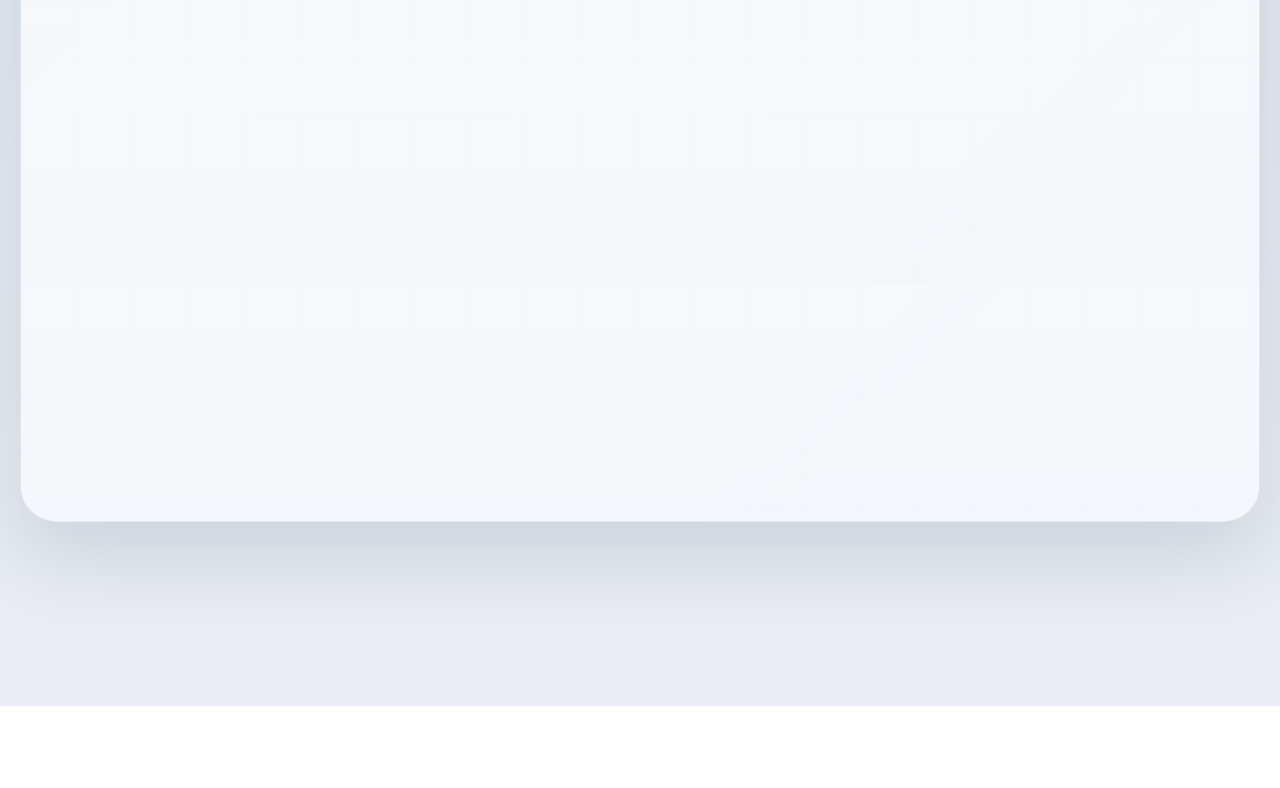
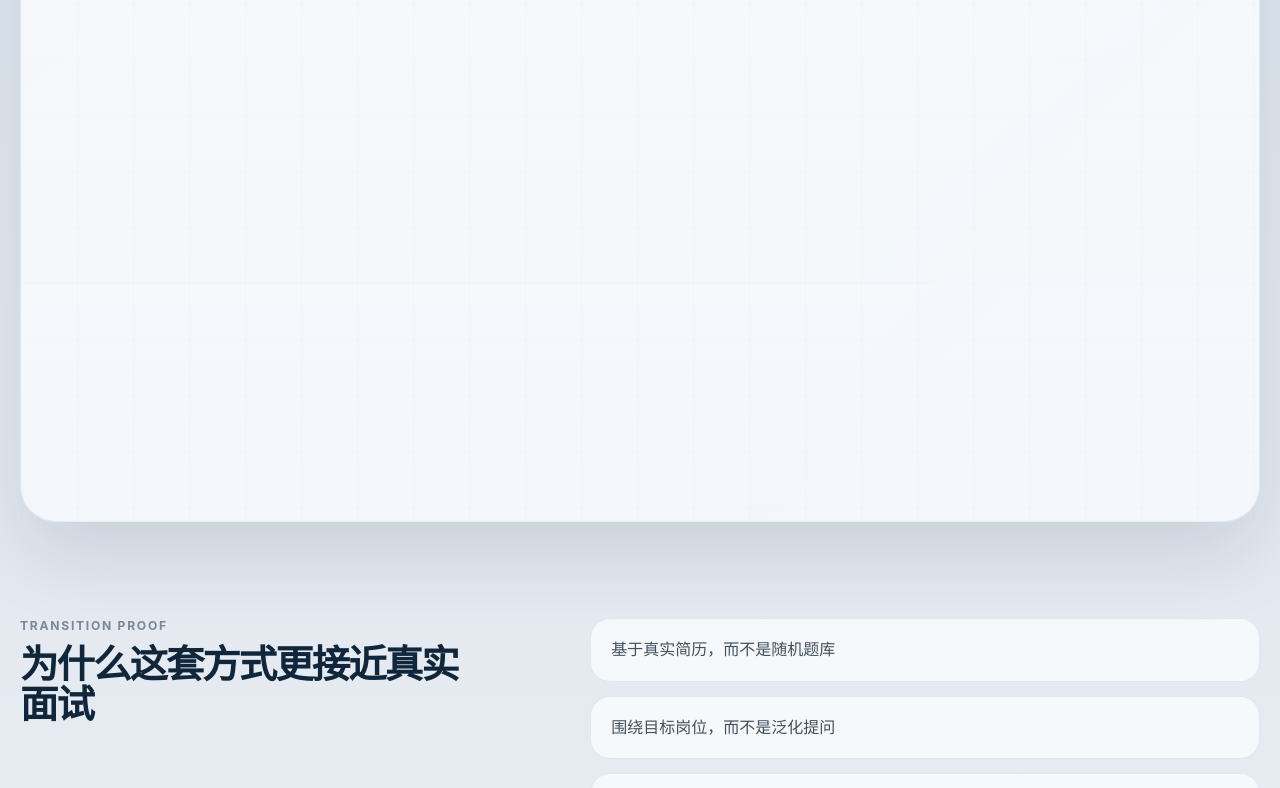
Before and after one commit to mouliu1/ai-interviewer, a Next.js app in the folder frontend/: page / in a window 1280 px wide. Shown: the part 2000-2788 px from the top of the page. Before the commit the page ends 2706 px from the top, so only its background shows below. Built offline with nearby package versions, Linux system fonts and the light colour scheme.

Commit message:
feat: add homepage proof and prepare entry sections

```diff
--- a/frontend/components/home-landing.module.css
+++ b/frontend/components/home-landing.module.css
@@ -1,4 +1,6 @@
 .page {
+  display: grid;
+  gap: clamp(32px, 6vw, 64px);
   padding: 18px 0 max(88px, 12vh);
 }
 
@@ -157,6 +159,86 @@
   min-height: calc(100svh - 84px);
 }
 
+.proofStage,
+.prepareEntry {
+  display: grid;
+  grid-template-columns: minmax(0, 0.88fr) minmax(0, 1.12fr);
+  gap: clamp(20px, 4vw, 44px);
+  align-items: start;
+}
+
+.proofIntro,
+.prepareCopy {
+  display: grid;
+  gap: 12px;
+  max-width: 28rem;
+}
+
+.sectionLabel {
+  margin: 0;
+  font-size: 0.76rem;
+  font-weight: 700;
+  letter-spacing: 0.14em;
+  text-transform: uppercase;
+  color: #7a8896;
+}
+
+.proofIntro h2,
+.prepareCopy h2 {
+  margin: 0;
+  font-size: clamp(1.8rem, 3vw, 2.4rem);
+  line-height: 1.04;
+  letter-spacing: -0.05em;
+  color: #10263b;
+}
+
+.prepareCopy p:last-child {
+  margin: 0;
+  font-size: 1rem;
+  line-height: 1.7;
+  color: #556371;
+}
+
+.proofList {
+  display: grid;
+  gap: 14px;
+}
+
+.proofList p {
+  margin: 0;
+  padding: 18px 20px;
+  border-radius: 20px;
+  border: 1px solid rgba(18, 31, 44, 0.08);
+  background: rgba(248, 250, 252, 0.92);
+  color: #42515f;
+  line-height: 1.6;
+}
+
+.prepareEntry {
+  align-items: center;
+  padding-top: clamp(8px, 2vw, 16px);
+  border-top: 1px solid rgba(74, 92, 128, 0.12);
+}
+
+.prepareAction {
+  display: inline-flex;
+  align-items: center;
+  justify-content: center;
+  min-height: 54px;
+  width: fit-content;
+  padding: 0 22px;
+  border-radius: 999px;
+  background: linear-gradient(135deg, #10263b, #1c3e5d);
+  color: #f6f9fc;
+  font-weight: 700;
+  transition: transform 160ms ease, box-shadow 160ms ease;
+}
+
+.prepareAction:hover {
+  transform: translateY(-2px);
+  box-shadow: 0 16px 32px rgba(9, 20, 34, 0.16);
+}
+
 @media (max-width: 980px) {
   .narrative {
     height: auto;
@@ -177,6 +259,11 @@
   .canvasSticky {
     position: relative;
     top: auto;
+  }
+
+  .proofStage,
+  .prepareEntry {
+    grid-template-columns: minmax(0, 1fr);
   }
 
   .stageList {
@@ -202,4 +289,20 @@
     padding: 18px;
     border-radius: 20px;
   }
+
+  .proofList p {
+    padding: 16px 18px;
+  }
+
+  .prepareAction {
+    width: 100%;
+  }
 }
+
+@media (prefers-reduced-motion: reduce) {
+  .stageCard,
+  .prepareAction {
+    transition: none;
+    transform: none;
+  }
+}
--- a/frontend/components/home-landing.tsx
+++ b/frontend/components/home-landing.tsx
@@ -1,9 +1,10 @@
 "use client";
 
 import React, { useEffect, useRef, useState } from "react";
+import Link from "next/link";
 
 import { HomePinnedCanvas } from "@/components/home-pinned-canvas";
-import { HOME_PINNED_STAGES } from "@/lib/copy";
+import { HOME_PINNED_STAGES, HOME_PREPARE_ENTRY, HOME_PROOF_POINTS } from "@/lib/copy";
 
 import styles from "./home-landing.module.css";
 
@@ -93,6 +94,7 @@ export function HomeLanding() {
         ref={narrativeRef}
         data-testid="pinned-narrative"
         data-active-stage={activeStage}
+        data-motion-mode="sharp"
       >
         <div className={styles.layout}>
           <div className={styles.storyColumn}>
@@ -134,6 +136,29 @@ export function HomeLanding() {
           </div>
         </div>
       </section>
+
+      <section className={styles.proofStage}>
+        <div className={styles.proofIntro}>
+          <p className={styles.sectionLabel}>Transition Proof</p>
+          <h2>为什么这套方式更接近真实面试</h2>
+        </div>
+        <div className={styles.proofList}>
+          {HOME_PROOF_POINTS.map((point) => (
+            <p key={point}>{point}</p>
+          ))}
+        </div>
+      </section>
+
+      <section className={styles.prepareEntry}>
+        <div className={styles.prepareCopy}>
+          <p className={styles.sectionLabel}>Prepare Entry</p>
+          <h2>{HOME_PREPARE_ENTRY.title}</h2>
+          <p>{HOME_PREPARE_ENTRY.detail}</p>
+        </div>
+        <Link className={styles.prepareAction} href={HOME_PREPARE_ENTRY.href}>
+          {HOME_PREPARE_ENTRY.cta}
+        </Link>
+      </section>
     </section>
   );
 }
```
Also changed, not shown: 1 other file (tests, documents, lock files or other folders).
